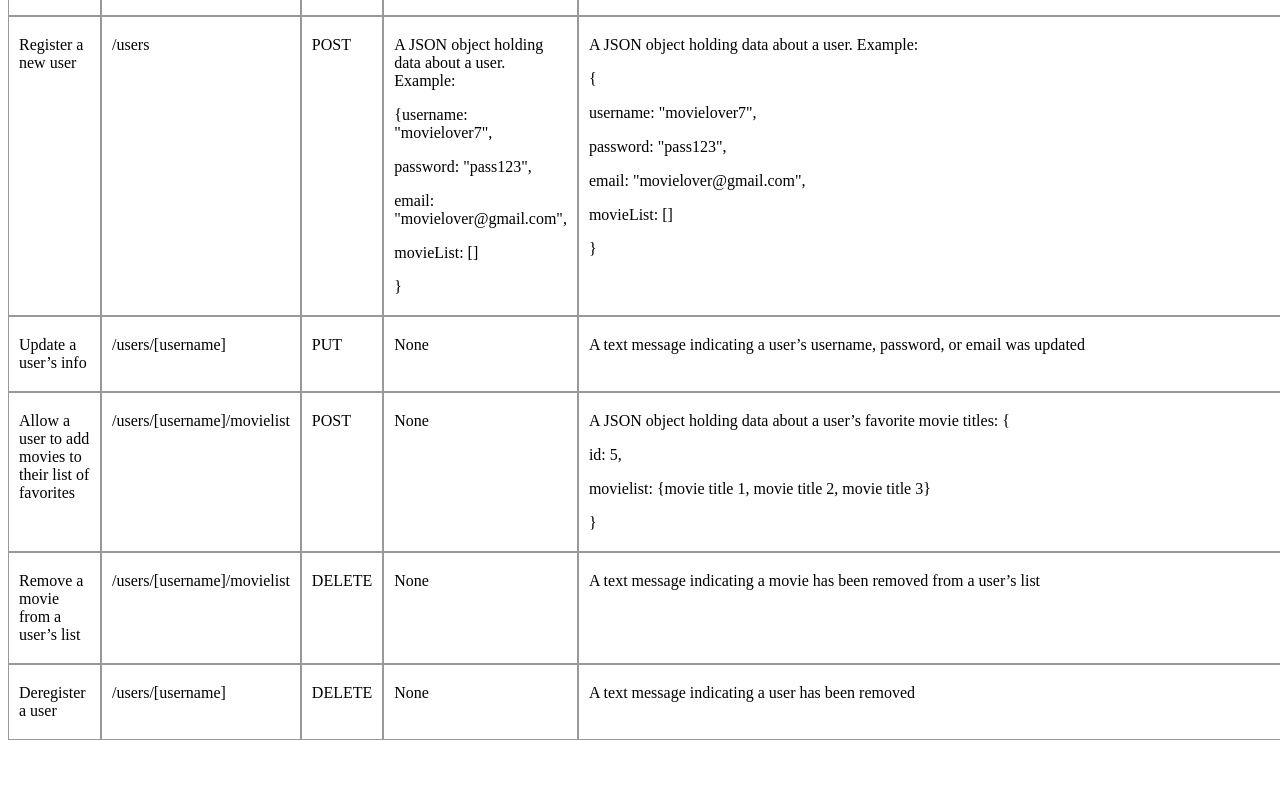
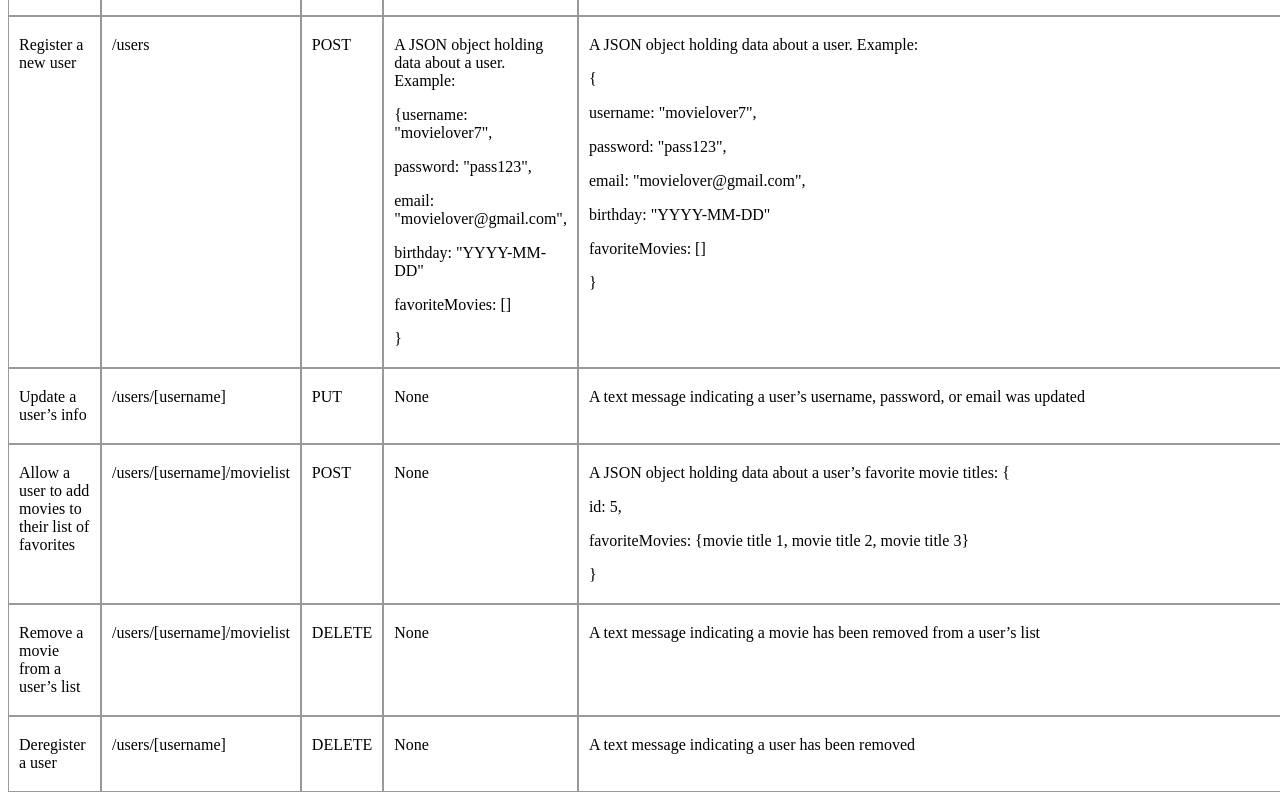
Before and after one commit to kevin-hello/movie_api, a website: page public/documentation.html in a window 1280 px wide. Shown: the part 1037-1837 px from the top of the page. Before the commit the page ends 1785 px from the top, so only its background shows below. Drawn offline with Linux system fonts and the light colour scheme.

Commit message:
documentation.html updated
JSON format for requests and response updated to match MongoDB format

```diff
--- a/public/documentation.html
+++ b/public/documentation.html
@@ -151,9 +151,9 @@
             <p>A JSON object holding data about a user. Example:</p>
             <p>{username: "movielover7",</p>
             <p>password: "pass123",</p>
-            <p>email: "movielover@gmail.com",
-            <p>movieList: []</p>
-            </p>
+            <p>email: "movielover@gmail.com",</p>
+            <p>birthday: "YYYY-MM-DD"</p>
+            <p>favoriteMovies: []</p>
             <p>}</p>
           </div>
           <div class="divTableCell">
@@ -162,7 +162,8 @@
             <p>username: "movielover7",</p>
             <p>password: "pass123",</p>
             <p>email: "movielover@gmail.com",</p>
-            <p>movieList: []</p>
+            <p>birthday: "YYYY-MM-DD"</p>
+            <p>favoriteMovies: []</p>
             <p>}</p>
           </div>
         </div>
@@ -205,7 +206,7 @@
               titles: {
             </p>
             <p>id: 5,</p>
-            <p>movielist: {movie title 1, movie title 2, movie title 3}</p>
+            <p>favoriteMovies: {movie title 1, movie title 2, movie title 3}</p>
             <p>}</p>
           </div>
         </div>
```
Also changed, not shown: 1 other file.
